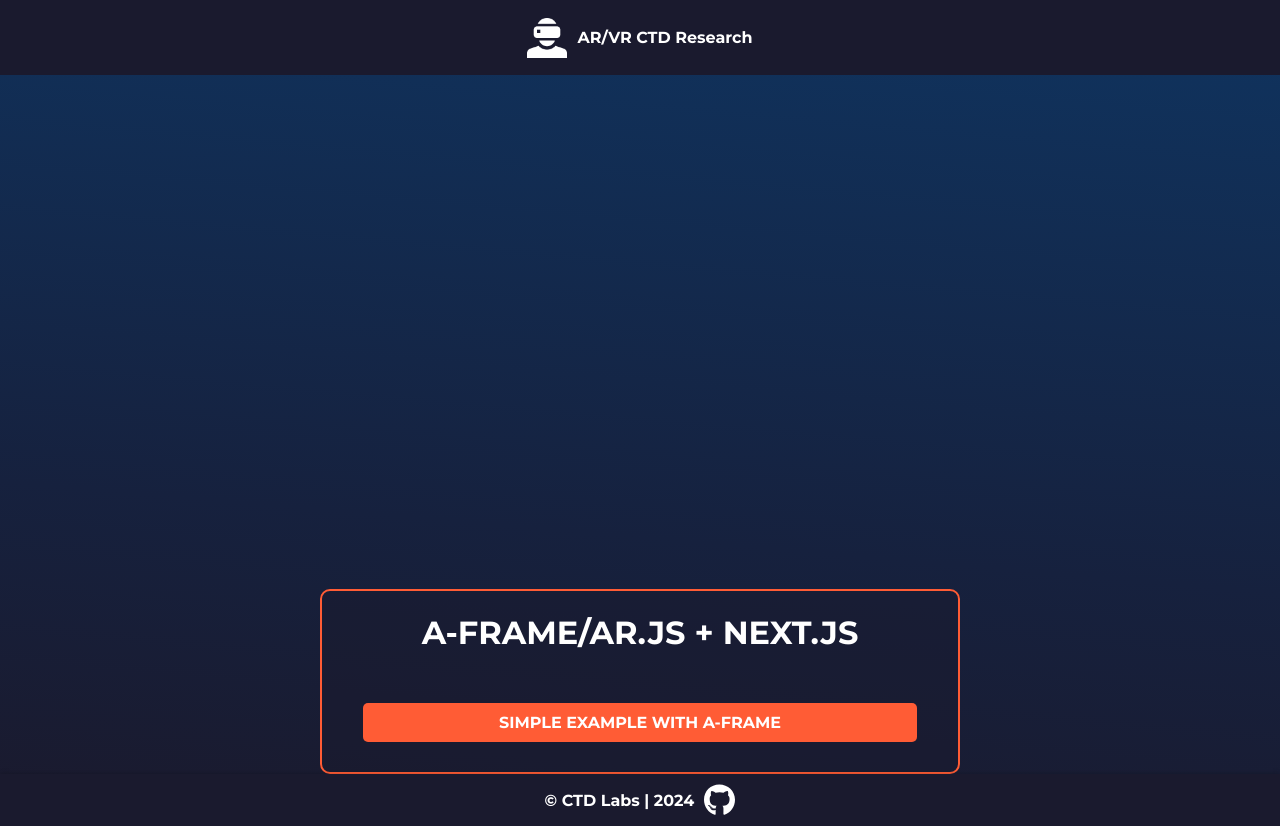
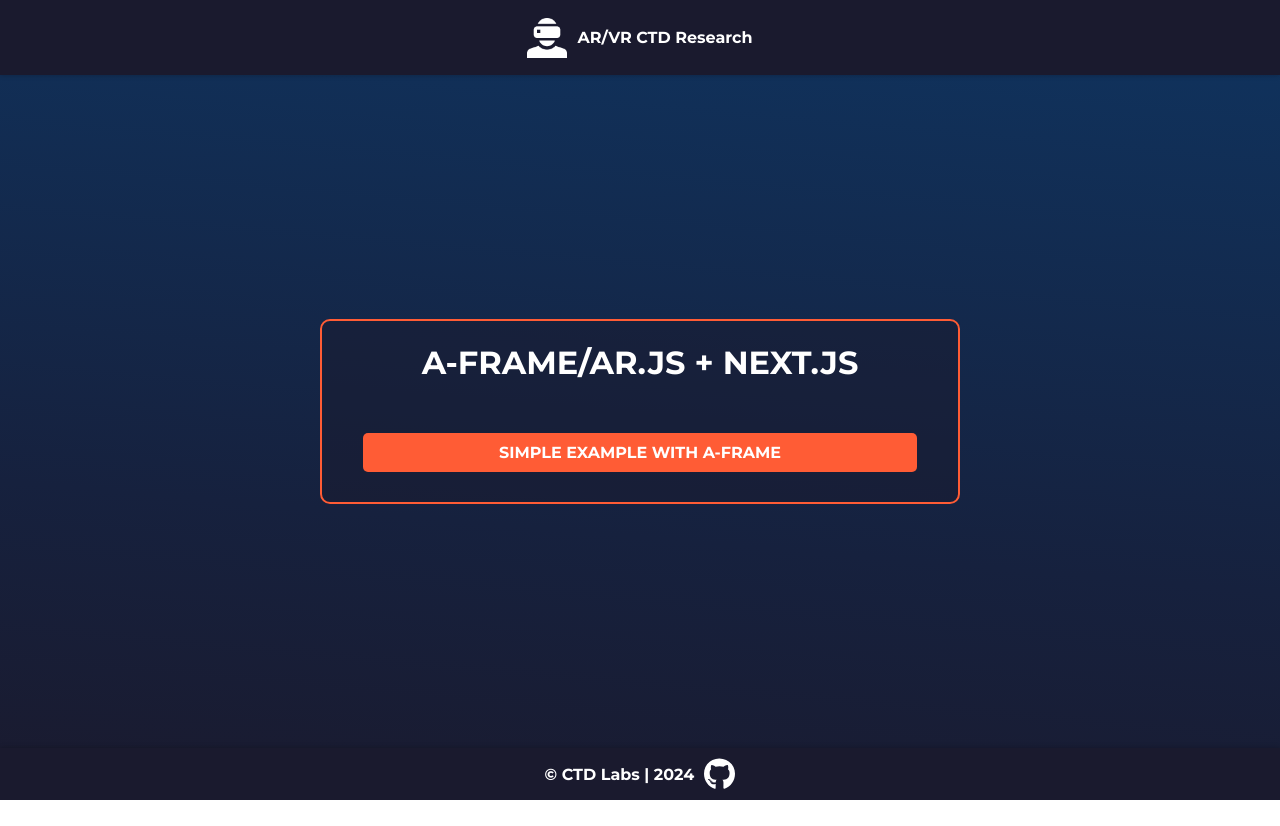
Before and after one commit to secch97/arjs_aframe-boilerplate, a Next.js app: page / in a window 1280 px wide. After the commit the page ends 800 px from the top, so only its background shows below. Built offline with nearby package versions, Linux system fonts and the light colour scheme.

Commit message:
1. Updated viewport issues

```diff
--- a/src/app/globals.css
+++ b/src/app/globals.css
@@ -28,7 +28,7 @@ body {
     )
     fixed;
   background-size: cover;
-
+  overflow: hidden;
 }
 
 h1 {
@@ -54,7 +54,7 @@ a {
   justify-content: center;
   /* Sizing */
   width: 100%;
-  min-height: 100vh;
+  margin-top: auto;
 }
 
 .examples-container {
--- a/src/app/layout.tsx
+++ b/src/app/layout.tsx
@@ -1,11 +1,11 @@
-import type { Metadata } from "next";
+import type { Metadata, Viewport } from "next";
 import { Montserrat } from "next/font/google";
 import "./globals.css";
-
 
 import { config } from "@fortawesome/fontawesome-svg-core";
 import "@fortawesome/fontawesome-svg-core/styles.css";
 import Script from "next/script";
+import Head from "next/head";
 config.autoAddCss = false;
 
 const montserrat = Montserrat({ subsets: ["latin"] });
@@ -15,6 +15,13 @@ export const metadata: Metadata = {
   description: "Generated by create next app",
 };
 
+export const viewport: Viewport = {
+  width: 'device-width',
+  userScalable: false,
+  minimumScale: 1.0,
+  maximumScale: 1.0
+}
+
 export default function RootLayout({
   children,
 }: Readonly<{
@@ -23,12 +30,10 @@ export default function RootLayout({
   return (
     <html lang="en">
       <head>
-      <Script src="https://aframe.io/releases/1.5.0/aframe.min.js"></Script>
-      <Script src="https://raw.githack.com/AR-js-org/AR.js/master/aframe/build/aframe-ar.js"></Script>
+        <Script src="https://aframe.io/releases/1.5.0/aframe.min.js"></Script>
+        <Script src="https://raw.githack.com/AR-js-org/AR.js/master/aframe/build/aframe-ar.js"></Script>
       </head>
-      <body className={montserrat.className}>
-          {children}
-      </body>
+      <body className={montserrat.className}>{children}</body>
     </html>
   );
 }
--- a/src/components/VrScene/VrScene.tsx
+++ b/src/components/VrScene/VrScene.tsx
@@ -7,7 +7,7 @@ const VrScene = () => {
       <a-marker type="pattern" url="/pattern-marker.patt">
         <a-plane
           id="imagePlane"
-          position="0 -1 0"
+          position="0 0 0"
           rotation="-90 0 0"
           width="4"
           height="2.25"
```
